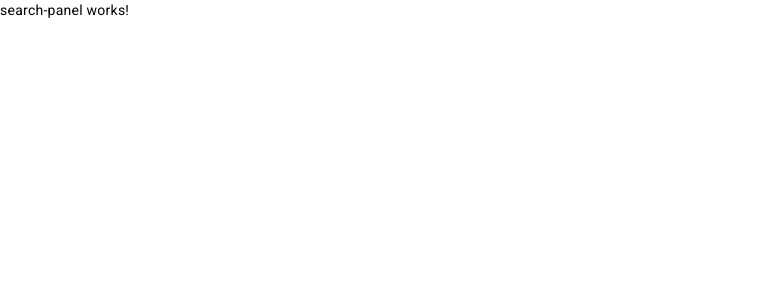
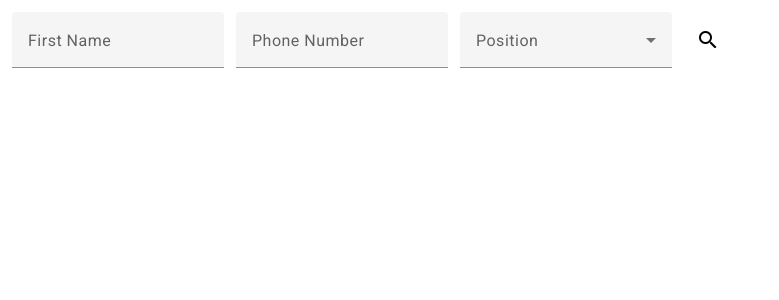
Before and after one commit to Jaspreet-Singh5/employeeDir, an Angular app: page / in a window 1280 px wide. Shown: the top 300 px of the page, without its empty margins (0-779 px from the left). Built offline with nearby package versions, Linux system fonts and the light colour scheme.

Commit message:
feat: enhance SearchPanel with Angular Material components and update global styles

```diff
--- a/src/app/app.component.html
+++ b/src/app/app.component.html
@@ -1,2 +1,4 @@
-<app-search-panel />
+<div class="p-3">
+  <app-search-panel />
+</div>
 <router-outlet></router-outlet>
--- a/src/app/search-panel/search-panel.component.html
+++ b/src/app/search-panel/search-panel.component.html
@@ -1 +1,23 @@
-<p>search-panel works!</p>
+<div class="flex gap-3 items-start">
+    <mat-form-field>
+      <mat-label>First Name</mat-label>
+      <input matInput />
+    </mat-form-field>
+
+    <mat-form-field>
+      <mat-label>Phone Number</mat-label>
+      <input matInput />
+    </mat-form-field>
+
+    <mat-form-field>
+      <mat-label>Position</mat-label>
+      <mat-select>
+        <mat-option value="one">First option</mat-option>
+        <mat-option value="two">Second option</mat-option>
+      </mat-select>
+    </mat-form-field>
+
+    <button matFab aria-label="Example icon button with a delete icon">
+        <mat-icon class="text-2xl m-3">search</mat-icon>
+    </button>
+</div>
--- a/src/app/search-panel/search-panel.component.scss
+++ b/src/app/search-panel/search-panel.component.scss
@@ -0,0 +1,5 @@
+:host {
+  display: flex;
+  flex-direction: column;
+  align-items: flex-start;
+}
--- a/src/styles.scss
+++ b/src/styles.scss
@@ -2,5 +2,11 @@
 @tailwind components;
 @tailwind utilities;
 
+* {
+    margin: 0;
+    padding: 0;
+    box-sizing: border-box;
+}
+
 html, body { height: 100%; }
 body { margin: 0; font-family: Roboto, "Helvetica Neue", sans-serif; }
```
Also changed, not shown: src/app/app.module.ts (+11 -1 lines).
